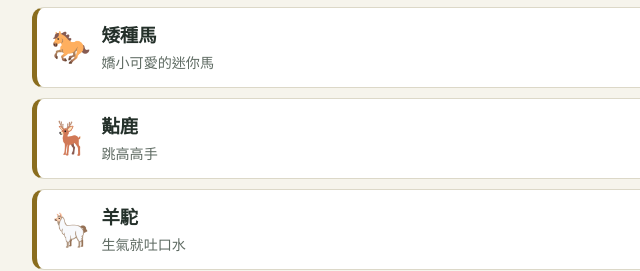
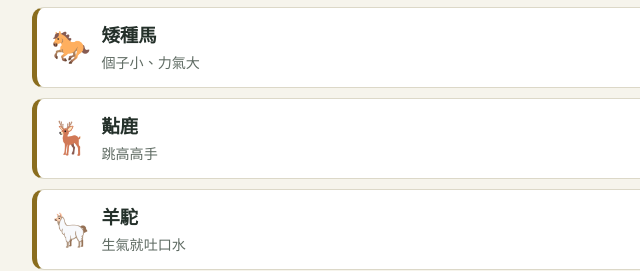
Before and after one commit to tawaki/scouting, a plain HTML site: page hsinchuzoo/index.html in a window 1280 px wide. Shown: the part 390-661 px from the top of the page, 214-854 px from the left. Drawn offline with Linux system fonts and the light colour scheme.

Commit message:
動物小百科：依事實查核修正數字、分布與說法
Co-Authored-By: Claude Opus 5.5 <noreply@anthropic.com>
Claude-Session: https://claude.ai/code/session_01Gr94e2GY9Xey1JRBimgYB4

```diff
--- a/hsinchuzoo/index.html
+++ b/hsinchuzoo/index.html
@@ -98,7 +98,7 @@ const AREAS = [
  {id:"grass", name:"高草區", c:"--a1", animals:[
   {e:"🦌", n:"台灣梅花鹿", t:"身上開滿梅花", m:["台灣特有亞種","草食"], q:[
    "我是台灣特有亞種的梅花鹿。夏天我的毛是淡栗色，身上有一點一點的白斑，像開滿了梅花；冬天會換成茶褐色。園裡有一隻右前腳少了一截的梅花鹿，2021 年被困在民宅裡，動物園救牠回來，因為不能回野外了，就在這裡安心生活。",
-   "台灣低海拔的平原和丘陵，喜歡靠近水源的草地。1969 年我們在野外絕跡，1984 年起墾丁國家公園開始復育，現在野外又有一千多頭了。",
+   "台灣低海拔的平原和丘陵，喜歡靠近水源的草地。1969 年我們在野外絕跡。1984 年起墾丁國家公園開始人工繁殖我們，1994 年第一次放回野外，現在墾丁的野外梅花鹿已經超過 3,600 頭，多到開始啃光森林裡的小樹苗了！",
    "我吃青草、樹葉和嫩芽，像草原上的割草機，讓植物不會長得太密；我的糞便讓土壤變肥沃，也會把吃下的種子帶到別的地方。",
    "三、四百年前台灣到處都是梅花鹿。荷蘭時期鹿皮大量賣到國外，我們被大量獵捕。現在我是墾丁生態旅遊的明星；也有人在鹿場養鹿取鹿茸。",
    "遇到危險時，我會高高舉起尾巴，露出屁股上的白毛，像警示燈一樣通知同伴快逃！",
@@ -110,16 +110,16 @@ const AREAS = [
    "人們養鴕鳥，羽毛做裝飾，皮做皮革，肉和蛋可以吃。一顆鴕鳥蛋大約等於二十幾顆雞蛋。",
    "我的眼球是陸地動物裡最大的，一顆重約 60 公克，看得清 3～5 公里外的東西。我跑步時速可達 70 公里，還能用時速 50 公里連續跑 30 分鐘！腳上 10 公分長的趾甲讓掠食者不敢靠近。",
    "我需要很大的空間跑步。我沒有牙齒，要吞小石頭在胃裡幫忙磨碎食物。我對亮亮的東西很好奇會去啄，所以請不要把東西丟進來，我可能會吞下去。"]},
-  {e:"🐎", n:"矮種馬", t:"嬌小可愛的迷你馬", m:["家畜","草食"], q:[
-   "肩膀高度在 147 公分以下的馬，就叫矮種馬，也叫迷你馬。我不是小馬寶寶，我已經長大了！",
-   "我是家畜，祖先來自歐洲（像英國的雪特蘭群島），現在全世界都有我們。",
+  {e:"🐎", n:"矮種馬", t:"個子小、力氣大", m:["家畜","草食"], q:[
+   "肩膀高度在 147 公分以下的馬，就叫矮種馬。我不是小馬寶寶，我已經長大了！還有一種更小的「迷你馬」，比我還要矮喔！",
+   "我是家畜，世界各地都有不同品種的矮種馬，像英國雪特蘭群島的雪特蘭矮種馬就很有名。",
    "我吃青草和牧草，糞便回到土裡變成肥料，讓牧場的草地一直循環生長。",
-   "以前我在山區幫人馱貨，在很窄的礦坑裡運煤。現在我是小朋友的玩伴、騎乘和療癒動物，還有人訓練我當導盲馬，美國甚至允許導盲馬搭飛機。",
+   "以前我在山區幫人馱貨，在很窄的礦坑裡運煤。現在我是小朋友的玩伴、騎乘和療癒動物，我的親戚迷你馬還被訓練成導盲馬，幫助看不見的人走路。",
    "我的視野接近 360 度；個子雖小，四肢卻很強壯，負重力和耐力都比一般馬好。",
-   "我的牙齒會一直長，要多嚼粗粗的牧草磨牙。蹄要定期修剪。甜食吃太多我會生病，所以請不要餵我。"]},
+   "我的牙齒會一輩子慢慢往外冒，要多嚼粗粗的牧草把它磨平。蹄要定期修剪。甜食吃太多我會生病，所以請不要餵我。"]},
   {e:"🦌", n:"黇鹿", t:"跳高高手", m:["歐洲","草食","無危"], q:[
    "我是來自歐洲的鹿，又叫「歐洲小鹿」或「美國梅花鹿」。我跟台灣梅花鹿長得有點像，但我們是完全不同屬的動物。公鹿的角扁扁的像手掌，每年四月會脫落換新。我的毛色是鹿裡面變化最多的，有黃、白、黑和白斑。",
-   "原本住在南歐地中海沿岸，後來被人帶到美洲、非洲、西亞等世界各地。",
+   "我的老家在土耳其和地中海東邊一帶，後來被人帶到歐洲各地、美洲、非洲和澳洲。",
    "我吃草和樹的嫩葉、嫩芽，幫忙修剪森林和草原的植物；在野外我也是狼、猞猁等掠食者的食物。",
    "在歐洲，我常被養在公園和莊園裡供人觀賞，鹿肉也可以吃。",
    "我很會跑跳，可以輕鬆跳過 2 公尺高的障礙！遇到危險時會豎起尾巴，露出屁股的白毛警告同伴。",
@@ -135,26 +135,26 @@ const AREAS = [
  {id:"pet", name:"可愛動物區", c:"--a2", animals:[
   {e:"🐢", n:"蘇卡達象龜", t:"世界第三大陸龜", m:["非洲","草食","瀕危"], q:[
    "我是世界第三大的陸龜，只輸給加拉巴哥象龜和亞達伯拉象龜。剛出生時只有 5～8 公分，長大可以到 60～90 公分、45～90 公斤！",
-   "非洲撒哈拉沙漠南邊、西非一帶的乾燥草原。",
+   "非洲撒哈拉沙漠南邊，從西非一直延伸到東非的乾燥草原。",
    "我吃各種草和植物，把種子帶到別的地方。我挖的地洞很深，乾熱的季節裡其他小動物也會躲進來避暑。",
    "因為小時候很可愛，常被當成寵物買賣，但長大後太大、太會吃、太會破壞，常常被棄養。加上棲地變成農地，野外的我們越來越少，已經是瀕危物種。",
-   "我能從吃的植物裡得到需要的水分，很耐旱；可以挖好幾公尺深的洞避暑；平均能活 70 歲。",
+   "我能從吃的植物裡得到需要的水分，很耐旱；可以挖好幾公尺深的洞避暑；我可以活 70 年以上！",
    "我需要溫暖、乾燥又寬敞的地方，吃高纖維、低蛋白的草。想養我之前要想清楚：我可能比主人活得還久！"]},
   {e:"🦝", n:"北美浣熊", t:"飯前先洗手", m:["北美洲","雜食","無危"], q:[
-   "我就是大家熟悉、有黑眼圈的浣熊，尾巴有一圈一圈的環紋。我是夜行性動物，黑眼圈不是因為熬夜，而是可以減少反光，幫助我晚上看得更清楚。",
+   "我就是大家熟悉、有黑眼圈的浣熊，尾巴有一圈一圈的環紋。我是夜行性動物，黑眼圈不是因為熬夜！科學家猜，它可能可以減少反光，幫助我晚上看得更清楚。",
    "加拿大南部到中美洲的森林和溼地，連城市裡也住得下去。",
    "我什麼都吃：水果、昆蟲、鳥蛋和小動物，幫忙散播種子，也控制小動物的數量。",
    "以前我的毛皮被拿來做帽子。在日本，很多人把我當寵物又棄養，我在野外繁殖成了外來入侵種，偷吃農作物。",
    "我的前爪非常靈巧，沾濕後觸覺會變得更靈敏。所以我會先把食物放進水裡摸一摸、洗一洗再吃，這就是「浣」熊名字的由來。",
-   "我不是寵物！我好奇心很強，會破壞家具，還愛把東西丟進水裡。我需要可以攀爬、玩水、找食物的地方。新竹動物園 2026 年剛把浣熊區擴大，加了攀爬架。在動物園我常吃香蕉、木瓜、煮過的地瓜和芒果。"]},
+   "我不是寵物！我好奇心很強，會破壞家具，還愛把東西丟進水裡。我需要可以攀爬、玩水、找食物的地方。新竹動物園 2026 年剛把浣熊區擴大，加了攀爬架。在動物園我常吃香蕉、木瓜、煮過的地瓜、芒果和蔬菜葉子。"]},
   {e:"🦝", n:"長鼻浣熊", t:"會轉彎的長鼻子", m:["南美洲","雜食","無危"], q:[
    "我是住在南美洲的浣熊親戚，鼻子又長又會轉，可以彎 60 度！我白天活動、晚上在樹洞裡睡覺，跟北美浣熊相反。2018 年 5 月 5 日，新竹動物園的長鼻浣熊生了一窩寶寶。",
-   "南美洲的熱帶森林，像哥倫比亞、厄瓜多和委內瑞拉的山區。",
+   "南美洲安地斯山脈東邊的熱帶、亞熱帶森林，從哥倫比亞一路到阿根廷北部和烏拉圭都有我。",
    "我用長鼻子翻土找蟲，吃掉很多昆蟲；也吃水果，把種子帶到森林各處。",
    "在南美洲的森林旅遊中，我是很受歡迎的動物；但也有人捉我當寵物，這對野外的我們不好。",
    "超靈敏的鼻子加上可以轉動的長鼻＝挖土找蟲雷達！我爬樹和游泳都很厲害，下樹時腳踝可以轉過來，頭朝下往下爬。",
    "媽媽們和孩子會一大群住在一起，所以我需要同伴，也需要能挖土、能爬高的地方。我吃東西前不會洗食物喔。"]},
-  {e:"🐹", n:"天竺鼠", t:"沒有尾巴的老鼠", m:["南美洲家畜","草食"], q:[
+  {e:"🐹", n:"天竺鼠", t:"看不到尾巴的豚鼠", m:["南美洲家畜","草食"], q:[
    "我又叫豚鼠、荷蘭豬，但我不是豬，也不是來自荷蘭，是南美洲的齧齒動物。我其實有尾椎骨，只是從外面看不到尾巴。",
    "我的祖先住在南美洲安地斯山區，我是被人類養大的家畜，現在全世界都有。",
    "我的野生親戚是老鷹、狐狸等動物的食物，也吃草讓植物不斷更新，是草原食物鏈的一環。",
@@ -167,16 +167,16 @@ const AREAS = [
    "我吃草可以管理草地，有些地方會請綿羊來代替除草機。",
    "我主要是肉用羊，肉沒有羊騷味；又耐熱、耐濕、抗病，很適合熱帶地區飼養。",
    "我不怕熱也不怕潮濕，抵抗寄生蟲的能力很強。",
-   "我是群居動物，野外一群最多可以到 1000 隻。如果被迫和同伴分開，我會緊張地一直叫，還會用腳刨地。"]},
+   "我是群居動物，在大牧場裡一群最多可以到 1000 隻。如果被迫和同伴分開，我會緊張地一直叫，還會用腳刨地。"]},
   {e:"🐭", n:"絨鼠", t:"跳跳龍貓", m:["南美洲","草食","瀕危"], q:[
    "我長得很像動畫裡的龍貓，所以大家叫我龍貓或豆豆龍，也被稱為「安地斯山的精靈」。",
    "南美洲安地斯山脈乾燥又涼爽的岩石山坡。",
    "我吃草、樹皮、樹根和仙人掌，也是狐狸、貓頭鷹和蛇的食物，是高山食物鏈的一環。",
    "我的毛又密又軟，皮草業很喜歡。因為我很小，做一件大衣要用上百隻，所以野外的我們幾乎被抓光，現在是瀕危物種。請對皮草說不！",
    "我一個毛囊就長出 60～80 根毛，是世界上毛最濃密的動物之一。我的後腿很有力，可以跳 1.5 公尺高；被嚇到時會噴尿，然後跳走！",
-   "我怕熱也怕潮濕，在台灣的夏天很容易中暑。我不能用水洗澡，而是在細沙裡打滾「沙浴」來清潔毛。草葉上的露水就夠我喝了。"]},
+   "我怕熱也怕潮濕，在台灣的夏天很容易中暑。我不能用水洗澡，而是在細沙裡打滾「沙浴」來清潔毛。在野外，草葉上的露水就夠我喝了；但在動物園或家裡，我每天都需要乾淨的飲水喔。"]},
   {e:"🪶", n:"鴯鶓", t:"大鳥不會飛", m:["澳洲","雜食","無危"], q:[
-   "我來自澳洲，是世界第二大的鳥，只輸給鴕鳥。我的翅膀小小的，藏在蓬鬆的羽毛裡，不會飛。我的一根羽軸會長出兩根羽毛，很特別；腳有三根腳趾（鴕鳥只有兩根）。我還出現在澳洲國徽上，和袋鼠站在一起！",
+   "我來自澳洲，是世界第二高的鳥，只比鴕鳥矮。我的翅膀小小的，藏在蓬鬆的羽毛裡，不會飛。我的一根羽軸會長出兩根羽毛，很特別；腳有三根腳趾（鴕鳥只有兩根）。我還出現在澳洲國徽上，和袋鼠站在一起！",
    "澳洲的沙漠、草原和林地。",
    "我吃果實、種子、花、嫩芽和昆蟲，再把種子帶到很遠的地方排出來，是澳洲重要的「種子快遞員」。",
    "澳洲有人養我，取鴯鶓油、肉和皮。我也會跑進農田吃作物，1932 年澳洲還派軍隊來趕我們，結果軍隊沒有成功，被稱為「鴯鶓戰爭」。",
@@ -185,18 +185,18 @@ const AREAS = [
  ]},
  {id:"monkey", name:"猴島區", c:"--a3", animals:[
   {e:"🐒", n:"台灣獼猴", t:"互相理毛的好朋友", m:["台灣特有種","雜食","無危"], q:[
-   "我是台灣特有、而且是台灣唯一的野生猴子。猴群中地位最高的公猴，現在叫做「核心公猴」。新竹動物園的台灣獼猴毛毛如果對你動嘴唇，是在跟你示好喔！",
+   "我是台灣特有、而且是台灣唯一土生土長的野生猴子。猴群中地位最高的公猴，現在叫做「核心公猴」。新竹動物園的台灣獼猴毛毛如果對你動嘴唇，是在跟你示好喔！",
    "台灣從平地到海拔 3300 公尺的山林。",
    "我吃很多水果，把種子帶到森林各處，是森林的播種者；也吃昆蟲、嫩芽和塊莖。",
-   "在高雄柴山、壽山等地，我是觀光明星；但我也會偷吃農民種的水果蔬菜，造成「人猴衝突」。因為保育有成效，我在 2018 年從保育類變成一般類。",
+   "在高雄壽山（又叫柴山）等地，我是觀光明星；但我也會偷吃農民種的水果蔬菜，造成「人猴衝突」。因為保育有成效，我在 2018 年從保育類變成一般類。",
    "我們用互相理毛表示友好；遇到敵人時會猛力搖晃樹枝、張大嘴巴嚇對方。我的臉頰有頰囊，可以先把食物塞在嘴巴裡帶走。",
    "我是群居動物。在野外遇到我：不要餵食、食物不要拿出來、不要一直盯著我的眼睛（我會以為你在挑釁），我們就能好好相處。"]},
   {e:"🐒", n:"馬來猴", t:"會吃螃蟹的猴子", m:["東南亞","雜食","瀕危"], q:[
-   "我又叫食蟹獼猴、長尾獼猴。我和台灣獼猴同一屬，長得很像，但我的身形比台灣獼猴小很多，尾巴卻差不多長。",
-   "東南亞的菲律賓、印尼、馬來西亞，喜歡住在紅樹林和靠近水邊的森林。",
+   "我又叫食蟹獼猴、長尾獼猴。我和台灣獼猴同一屬，長得很像，但我比台灣獼猴瘦小一些，尾巴卻比較長，所以又叫長尾獼猴。",
+   "東南亞很多地方，從泰國、越南一直到馬來西亞、印尼和菲律賓，喜歡住在紅樹林和靠近水邊的森林。",
    "我吃水果並散播種子；退潮時，我會到岸邊和同伴一起撿螃蟹和貝殼吃。",
    "我是被大量用在醫學研究的猴子之一，在一些觀光區也會跟人搶食物。因為被大量捕捉，2022 年國際自然保護聯盟（IUCN）把我改列為瀕危物種。",
-   "我會用石頭敲開貝殼和螃蟹的殼，是會用工具的猴子！我也很會游泳。",
+   "住在泰國和緬甸海邊的一些同伴，會用石頭敲開貝殼和螃蟹的殼，是會用工具的猴子！我也很會游泳。",
    "我是群居動物，需要同伴、可以攀爬的地方和水。"]},
   {e:"🐒", n:"灰長臂猿", t:"叫聲嘹亮的森林特技王", m:["婆羅洲","雜食","瀕危"], q:[
    "我是最小的「猿」，不是猴子喔：猴子有尾巴，猿沒有尾巴。我的手臂又長又有力。我會發出「喔—喔—」的叫聲，由慢變快，用來宣示地盤。遇到不喜歡的人，我會把屁股轉向對方！",
@@ -223,7 +223,7 @@ const AREAS = [
    "我需要可以躲起來的地方，新竹動物園改造時特別幫我做了能躲著偷看人類的空間。為了健康，我每週一不吃東西，週二到週日每天吃約 5 公斤的牛肉、雞肉等。"]},
   {e:"🐻", n:"馬來熊", t:"真實版小熊維尼", m:["東南亞","雜食","易危"], q:[
    "我是熊類中體型最小、毛最短的。胸前有一個黃白色的 U 形斑紋，看起來像太陽，所以又叫太陽熊。新竹動物園的馬來熊叫維尼和嘟嘟。",
-   "東南亞的熱帶雨林：緬甸、馬來半島、蘇門答臘和婆羅洲。",
+   "東南亞的熱帶森林，從印度東北、中國雲南，一路到泰國、越南、馬來半島、蘇門答臘和婆羅洲。",
    "我挖開白蟻窩和蜂巢吃昆蟲，幫忙控制昆蟲數量；也吃水果散播種子；我在樹上挖開的洞，還會變成其他動物的家。",
    "我被非法獵捕取熊膽，或被抓去當寵物，加上雨林被砍伐，現在是易危物種。",
    "我有一條超長的舌頭，可以伸進蜂巢舔蜂蜜。我的爪子彎彎長長，四肢內側沒有毛，爬樹又快又靈活。我住在熱帶，不需要冬眠。",
@@ -232,10 +232,10 @@ const AREAS = [
  {id:"water", name:"濱水區", c:"--a5", animals:[
   {e:"🦛", n:"河馬「樂樂」", t:"環保小尖兵", m:["非洲","草食","易危"], q:[
    "我是新竹動物園的明星樂樂！我的河馬池裡保留了三棵比動物園還老的榕樹。",
-   "非洲中部以南的河流和湖泊。",
+   "非洲撒哈拉沙漠以南的河流和湖泊。",
    "我白天泡在水裡，晚上上岸吃草，再把草的養分帶回河裡，變成魚和其他生物的養分。我走出來的路，還會變成新的水道，所以我被叫做「生態系工程師」。",
    "在非洲，我是遊客最想看的動物之一，但也被獵捕取肉和大牙齒，是易危物種。我吃的牧草纖維很多，新竹動物園還用我的大便做成「河馬便便紙」！",
-   "潛水時，我的耳朵和鼻孔會關起來，可以憋氣 5 分鐘。我在水底像踮著腳尖走路一樣優雅。在陸地上，我的時速可達 40 公里，跟汽車差不多！我的皮膚還會分泌紅色的液體當防曬乳。",
+   "潛水時，我的耳朵和鼻孔會關起來，可以憋氣 5 分鐘。我在水底像踮著腳尖走路一樣優雅。在陸地上，我短距離衝刺時速可以到 30 公里左右，比人類跑步還快！我的皮膚還會分泌紅色的液體當防曬乳。",
    "我一天可以吃 60 公斤的牧草，需要很大的水池，皮膚太乾會受傷。我最愛吃西瓜，管理員會叫我上岸、張開嘴巴，再給我西瓜當獎勵，這樣就能檢查我的牙齒。"]}
  ]},
  {id:"other", name:"其他展區", c:"--a6", note:"這三種出現在 2026 年 7 月的新聞，官網還沒有介紹。", animals:[
@@ -249,7 +249,7 @@ const AREAS = [
   {e:"🦆", n:"鵝和鴨", t:"鵝鴨池的好鄰居", m:["家禽","雜食"], q:[
    "我們是住在鵝鴨池的鵝和鴨，是人類很早就開始養的家禽。",
    "我們是家禽，鵝的祖先是野生的雁，鴨的祖先大多是野生的綠頭鴨。",
-   "我們吃水草、種子和小蟲子，糞便讓水裡的植物長得更好。",
+   "我們吃水草、種子和小蟲子，也幫忙清理池塘邊的雜草。不過我們的便便太多時，會讓藻類大量長出來，所以池子要常常保持乾淨。",
    "我們提供蛋、肉和羽絨，羽絨衣就是用我們的絨毛做的。有些農夫會把鴨子放進稻田，吃雜草和害蟲。鵝很會大聲叫，以前還被人養來看家。",
    "我們的羽毛有油，不怕水；腳上有蹼，划水超快。",
    "我們需要乾淨的水。請不要餵我們麵包，麵包營養不夠，泡在水裡還會把水弄髒。"]},
```
